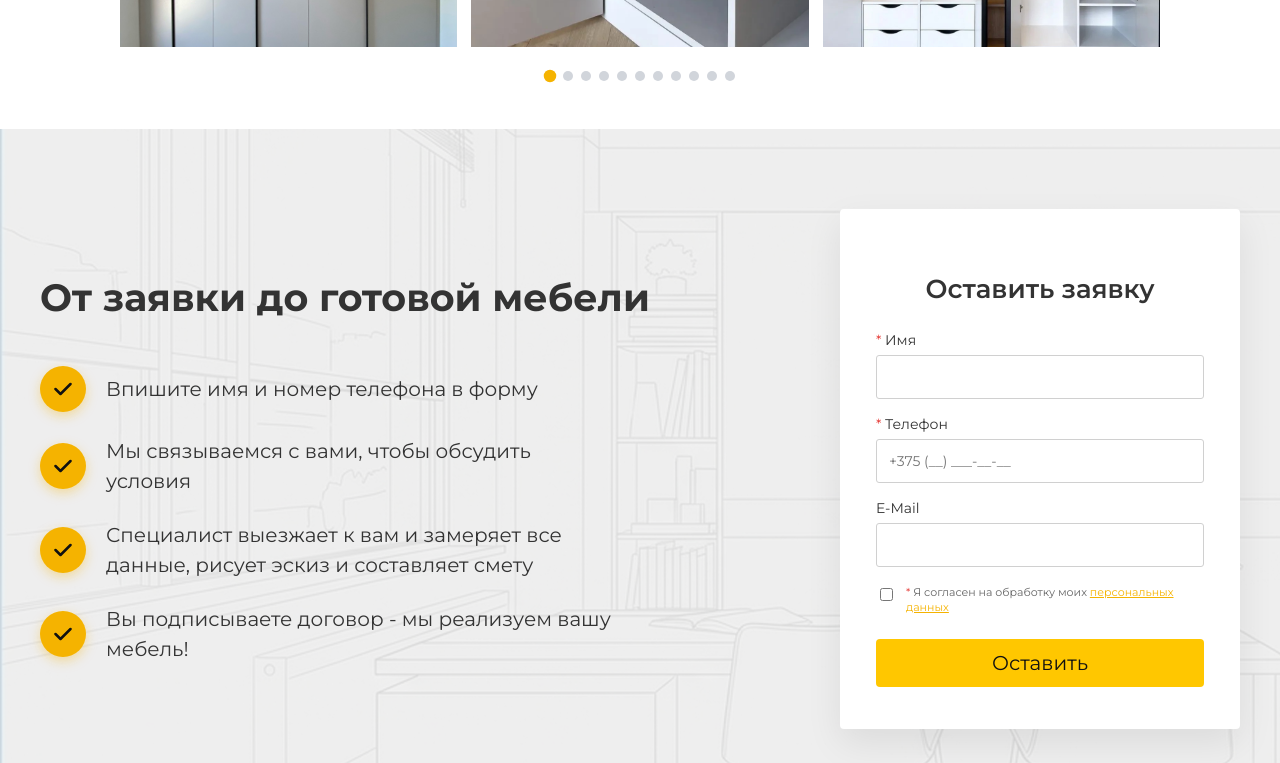
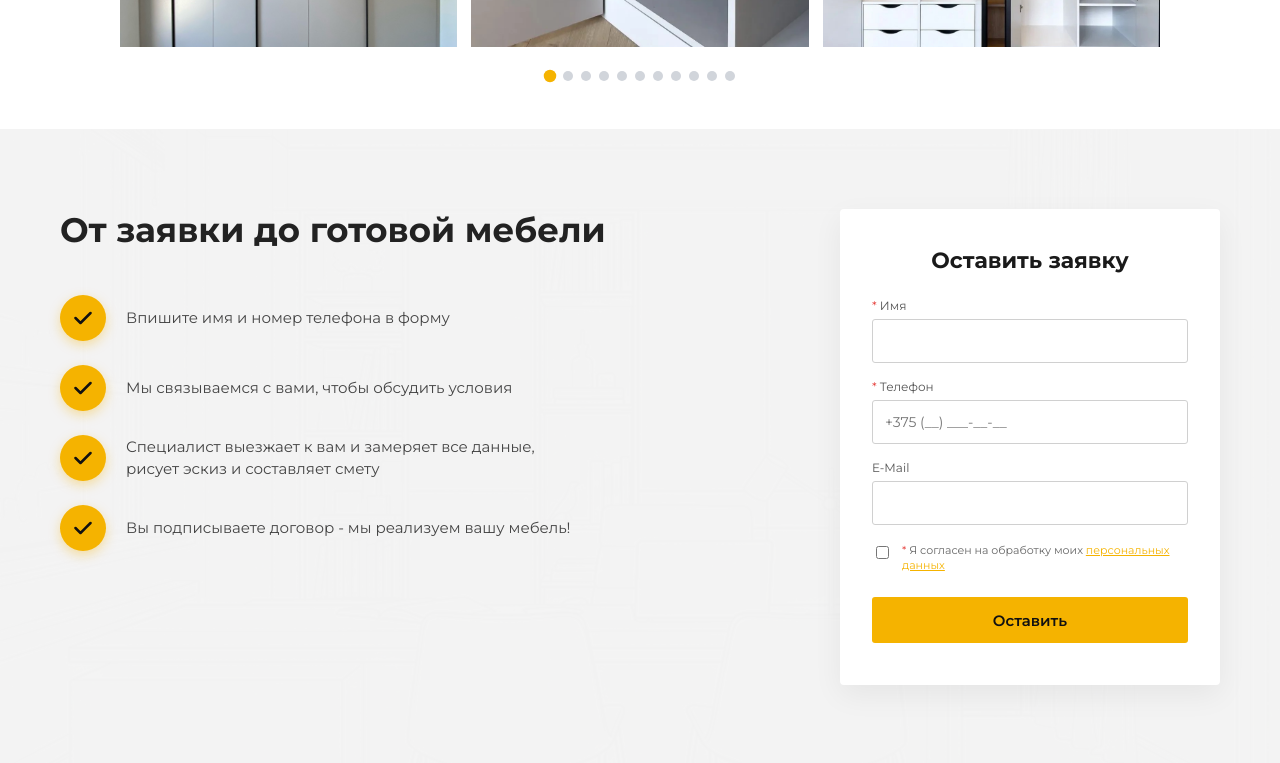
Before and after one commit to RomaKalinevich/OS_DK, a Svelte app: page / in a window 1280 px wide. Shown: the part 5060-5823 px from the top of the page. Built offline with nearby package versions, Linux system fonts and the light colour scheme.

Commit message:
add google table

```diff
--- a/src/components/StepsForm.svelte
+++ b/src/components/StepsForm.svelte
@@ -3,6 +3,12 @@
     let phone = '';
     let email = '';
     let agreed = false;
+
+    let isSubmitting = false;
+    let isSuccess = false;
+    let errorMessage = '';
+
+    const GOOGLE_SCRIPT_URL = 'https://script.google.com/macros/s/AKfycbzBeyLGu0wxJgVbQn407XXsxyYaZkdYud3kGn0iv0aUHXK5hTvjwdxvqyurJPBaP5fQDA/exec';
 
     const steps = [
         'Впишите имя и номер телефона в форму',
@@ -11,14 +17,46 @@
         'Вы подписываете договор - мы реализуем вашу мебель!'
     ];
 
-    function handleSubmit(event) {
+    async function handleSubmit(event) {
         event.preventDefault();
         if (!agreed) {
             alert('Пожалуйста, подтвердите согласие на обработку персональных данных');
             return;
         }
-        // Отправка данных формы
-        console.log({ name, phone, email });
+
+        isSubmitting = true;
+        errorMessage = '';
+
+        try {
+            /*
+               mode: 'no-cors' необходим, так как Google Apps Script делает 302-редирект,
+               который браузер без прокси блокирует по политике CORS.
+               С 'no-cors' данные успешно доходят и записываются в таблицу.
+            */
+            await fetch(GOOGLE_SCRIPT_URL, {
+                method: 'POST',
+                mode: 'no-cors',
+                headers: {
+                    'Content-Type': 'text/plain;charset=utf-8'
+                },
+                body: JSON.stringify({
+                    name: name.trim(),
+                    phone: phone.trim(),
+                    email: email.trim()
+                })
+            });
+
+            isSuccess = true;
+            name = '';
+            phone = '';
+            email = '';
+            agreed = false;
+        } catch (err) {
+            console.error(err);
+            errorMessage = 'Ошибка отправки. Попробуйте еще раз или позвоните нам.';
+        } finally {
+            isSubmitting = false;
+        }
     }
 </script>
 
@@ -48,7 +86,21 @@
             <!-- Правая колонка: форма -->
             <div class="steps-right">
                 <form class="lead-card" on:submit={handleSubmit}>
+                    {#if isSuccess}
+                        <div class="success-box">
+                            <div class="success-icon">✓</div>
+                            <h3 class="card-title">Заявка принята!</h3>
+                            <p class="success-text">Мы свяжемся с вами в ближайшее время для обсуждения деталей.</p>
+                            <button type="button" class="submit-btn" on:click={() => (isSuccess = false)}>
+                                Отправить еще одну
+                            </button>
+                        </div>
+                    {:else}
                         <h3 class="card-title">Оставить заявку</h3>
+
+                        {#if errorMessage}
+                            <div class="error-msg">{errorMessage}</div>
+                        {/if}
 
                         <div class="form-group">
                             <label for="step-name"><span>*</span> Имя</label>
@@ -56,6 +108,7 @@
                                     id="step-name"
                                     type="text"
                                     bind:value={name}
+                                    disabled={isSubmitting}
                                     required
                             />
                         </div>
@@ -67,6 +120,7 @@
                                     type="tel"
                                     placeholder="+375 (__) ___-__-__"
                                     bind:value={phone}
+                                    disabled={isSubmitting}
                                     required
                             />
                         </div>
@@ -77,6 +131,7 @@
                                     id="step-email"
                                     type="email"
                                     bind:value={email}
+                                    disabled={isSubmitting}
                             />
                         </div>
 
@@ -85,6 +140,7 @@
                                     type="checkbox"
                                     id="step-agree"
                                     bind:checked={agreed}
+                                    disabled={isSubmitting}
                                     required
                             />
                             <label for="step-agree">
@@ -93,7 +149,10 @@
                             </label>
                         </div>
 
-                    <button type="submit" class="submit-btn">Оставить</button>
+                        <button type="submit" class="submit-btn" disabled={isSubmitting}>
+                            {isSubmitting ? 'Отправка...' : 'Оставить'}
+                        </button>
+                    {/if}
                 </form>
             </div>
         </div>
@@ -103,37 +162,42 @@
 <style>
     .steps-section {
         position: relative;
+        background-color: #ededed;
+        background-image: url('/images/steps-bg.png');
         background-size: cover;
         background-position: center;
-        padding: 80px 40px;
+        padding: 80px 20px;
         box-sizing: border-box;
     }
 
     .steps-overlay {
         position: absolute;
         inset: 0;
-        background-image: url('/images/steps-bg.png');
-        background-repeat: no-repeat;
+        background: rgba(245, 245, 245, 0.88);
     }
 
     .container {
         position: relative;
         z-index: 1;
-        max-width: 1400px;
+        max-width: 1160px;
         margin: 0 auto;
     }
 
     .steps-content {
-        display: grid;
-        grid-template-columns: 1.25fr 0.95fr;
-        gap: 60px;
-        align-items: center;
+        display: flex;
+        justify-content: space-between;
+        align-items: flex-start;
+        gap: 40px;
+    }
+
+    .steps-left {
+        flex: 1 1 auto;
     }
 
     .section-title {
-        font-size: 38px;
+        font-size: 34px;
         font-weight: 700;
-        color: #333333;
+        color: #222222;
         margin: 0 0 44px 0;
         line-height: 1.25;
     }
@@ -142,7 +206,7 @@
         display: flex;
         flex-direction: column;
         gap: 24px;
-        max-width: 580px;
+        max-width: 520px;
     }
 
     .step-item {
@@ -165,32 +229,30 @@
 
     .step-text {
         margin: 0;
-        font-size: 20px;
-        font-weight: 400;
-        line-height: 30px;
-        color: #333333;
+        font-size: 15px;
+        line-height: 1.45;
+        color: #444444;
     }
 
     .steps-right {
-        display: flex;
-        justify-content: flex-end;
+        flex: 0 0 380px;
     }
 
     .lead-card {
         background: #ffffff;
         border-radius: 4px;
-        padding: 38px 36px 42px;
+        padding: 38px 32px 42px;
         width: 100%;
-        max-width: 400px;
-        box-shadow: 0 14px 36px rgba(0, 0, 0, 0.08);
+        box-shadow: 0 10px 30px rgba(0, 0, 0, 0.06);
         box-sizing: border-box;
     }
 
     .card-title {
-        font-size: 26px;
-        font-weight: 600;
+        font-size: 22px;
+        font-weight: 700;
         text-align: center;
-        color: #333333;
+        margin: 0 0 24px 0;
+        color: #1a1a1a;
     }
 
     .form-group {
@@ -200,9 +262,8 @@
     }
 
     .form-group label {
-        font-size: 14px;
-        font-weight: 400;
-        color: #333333;
+        font-size: 12px;
+        color: #555555;
         margin-bottom: 6px;
     }
 
@@ -225,6 +286,10 @@
 
     .form-group input:focus {
         border-color: #f5b300;
+    }
+
+    .form-group input:disabled {
+        background-color: #f5f5f5;
     }
 
     .checkbox-group {
@@ -254,48 +319,73 @@
 
     .submit-btn {
         width: 100%;
-        height: 48px;
-        background-color: #FFC700;
+        height: 46px;
+        background-color: #f5b300;
         color: #111111;
         border: none;
-        border-radius: 4px;
+        border-radius: 3px;
         font-family: inherit;
-        font-size: 20px;
-        line-height: 20px;
-        font-weight: 400;
+        font-size: 15px;
+        font-weight: 600;
         cursor: pointer;
-        transition: background-color 0.2s, transform 0.1s;
+        transition: background-color 0.2s, opacity 0.2s;
     }
 
-    .submit-btn:hover {
+    .submit-btn:hover:not(:disabled) {
         background-color: #e0a300;
     }
 
-    .submit-btn:active {
-        transform: translateY(1px);
+    .submit-btn:disabled {
+        opacity: 0.65;
+        cursor: not-allowed;
+    }
+
+    /* Экран успешной отправки */
+    .success-box {
+        text-align: center;
+        padding: 10px 0;
+    }
+
+    .success-icon {
+        width: 52px;
+        height: 52px;
+        border-radius: 50%;
+        background-color: #f5b300;
+        color: #111111;
+        display: flex;
+        align-items: center;
+        justify-content: center;
+        font-size: 26px;
+        font-weight: bold;
+        margin: 0 auto 16px;
+    }
+
+    .success-text {
+        font-size: 14px;
+        color: #666666;
+        margin: 0 0 24px 0;
+        line-height: 1.4;
+    }
+
+    .error-msg {
+        background-color: #ffebee;
+        color: #c62828;
+        padding: 10px;
+        border-radius: 4px;
+        font-size: 12px;
+        margin-bottom: 16px;
+        text-align: center;
     }
 
     @media (max-width: 992px) {
         .steps-content {
-            grid-template-columns: 1fr;
+            flex-direction: column;
+            align-items: center;
         }
 
         .steps-right {
-            justify-content: center;
-        }
-
-        .section-title {
-            font-size: 28px;
-        }
-    }
-
-    @media (max-width: 576px) {
-        .steps-section {
-            padding: 50px 20px;
-        }
-
-        .lead-card {
-            padding: 28px 20px;
+            width: 100%;
+            max-width: 400px;
         }
     }
 </style>
```
Lines whose indentation alone changed are shown as unchanged.
